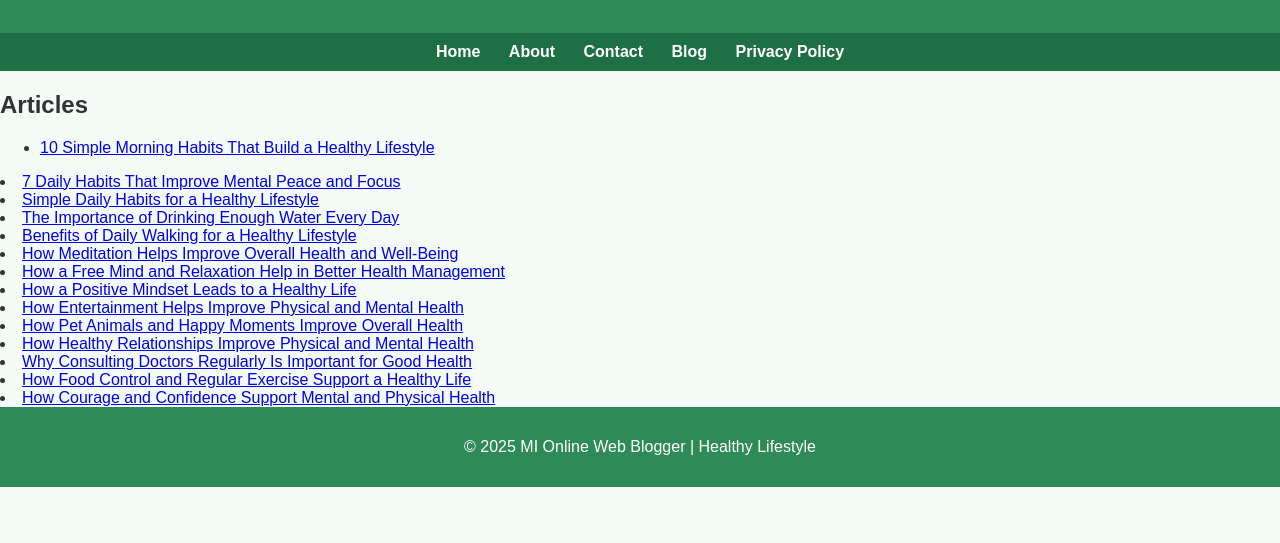
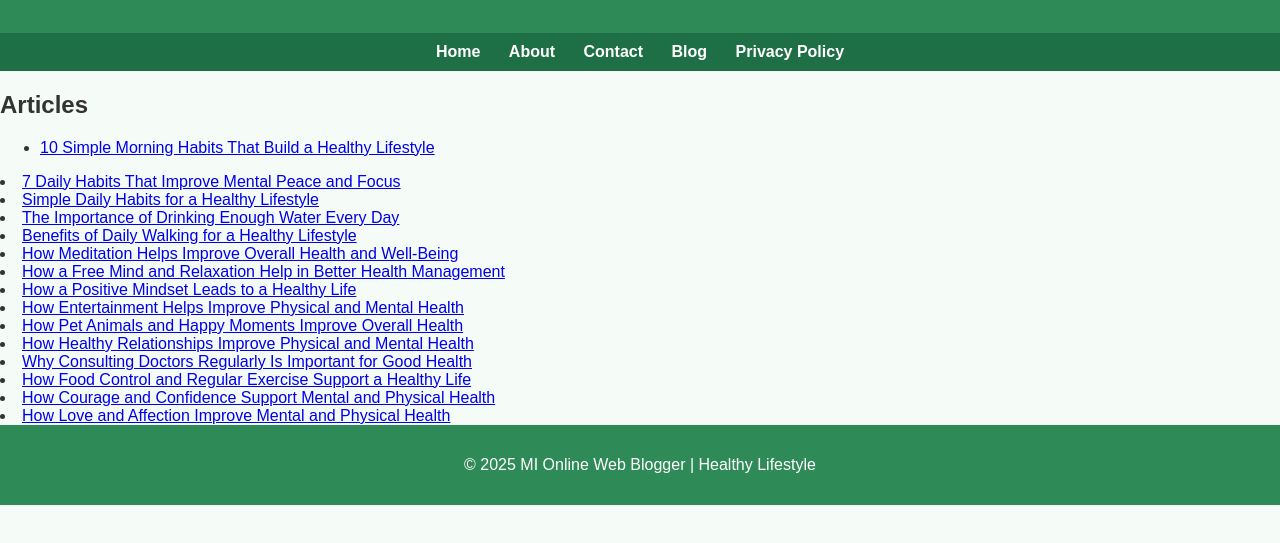
Before and after one commit to magiindur-arch/mi-onlinewebblogger, a plain HTML site: page blog.html in a window 1280 px wide. Shown: the part 121-664 px from the top of the page. Drawn offline with Linux system fonts and the light colour scheme.

Commit message:
Updated blog page

```diff
--- a/blog.html
+++ b/blog.html
@@ -74,6 +74,8 @@ footer{background:#2e8b57;color:#fff;text-align:center;padding:15px}
 
   <li><a href="article14.html">How Courage and Confidence Support Mental and Physical Health</a></li>
 
+  <li><a href="article15.html">How Love and Affection Improve Mental and Physical Health</a></li>
+
 
 <!-- NEW ARTICLES WILL BE ADDED ABOVE THIS LINE -->
 
```
